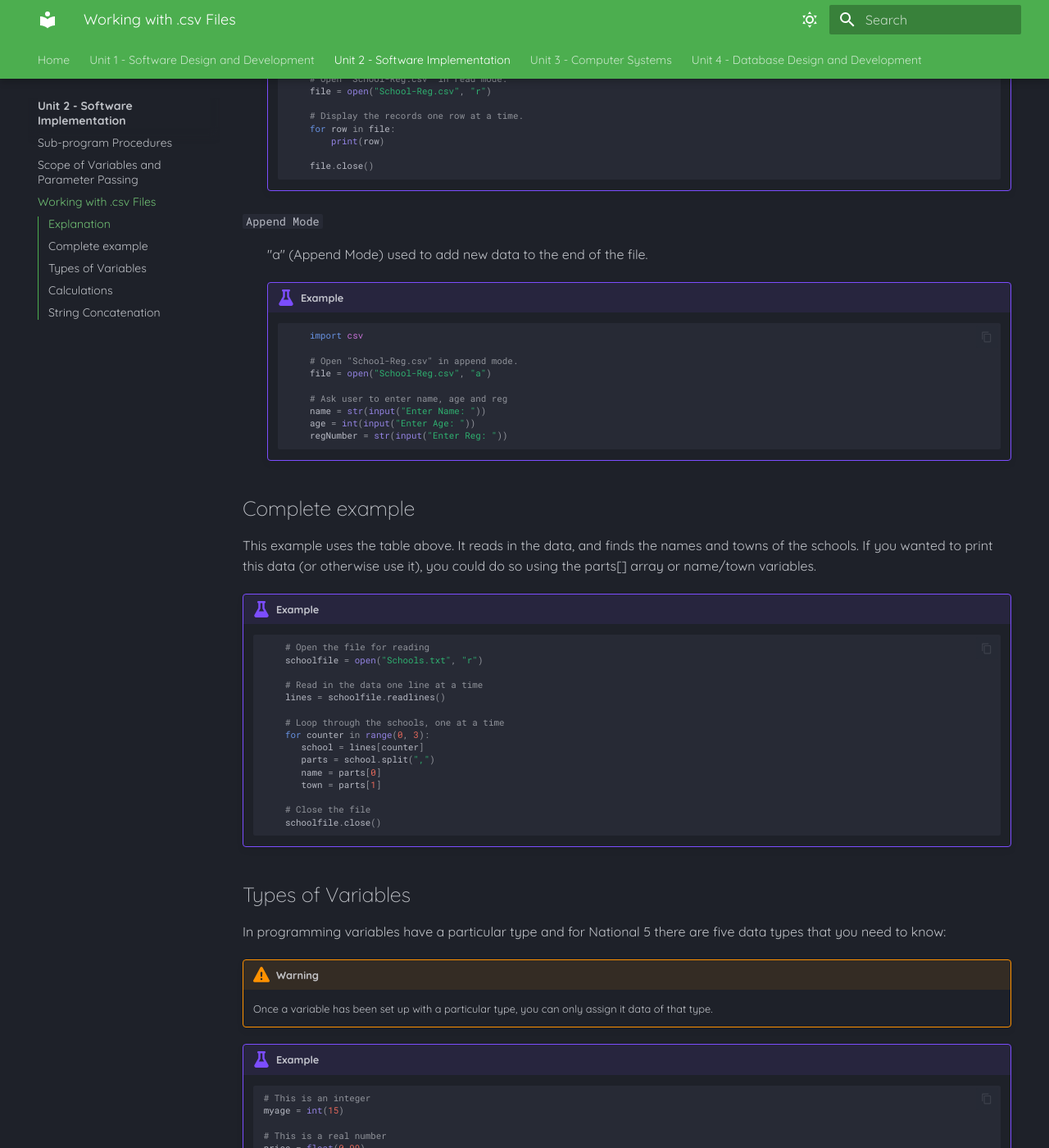
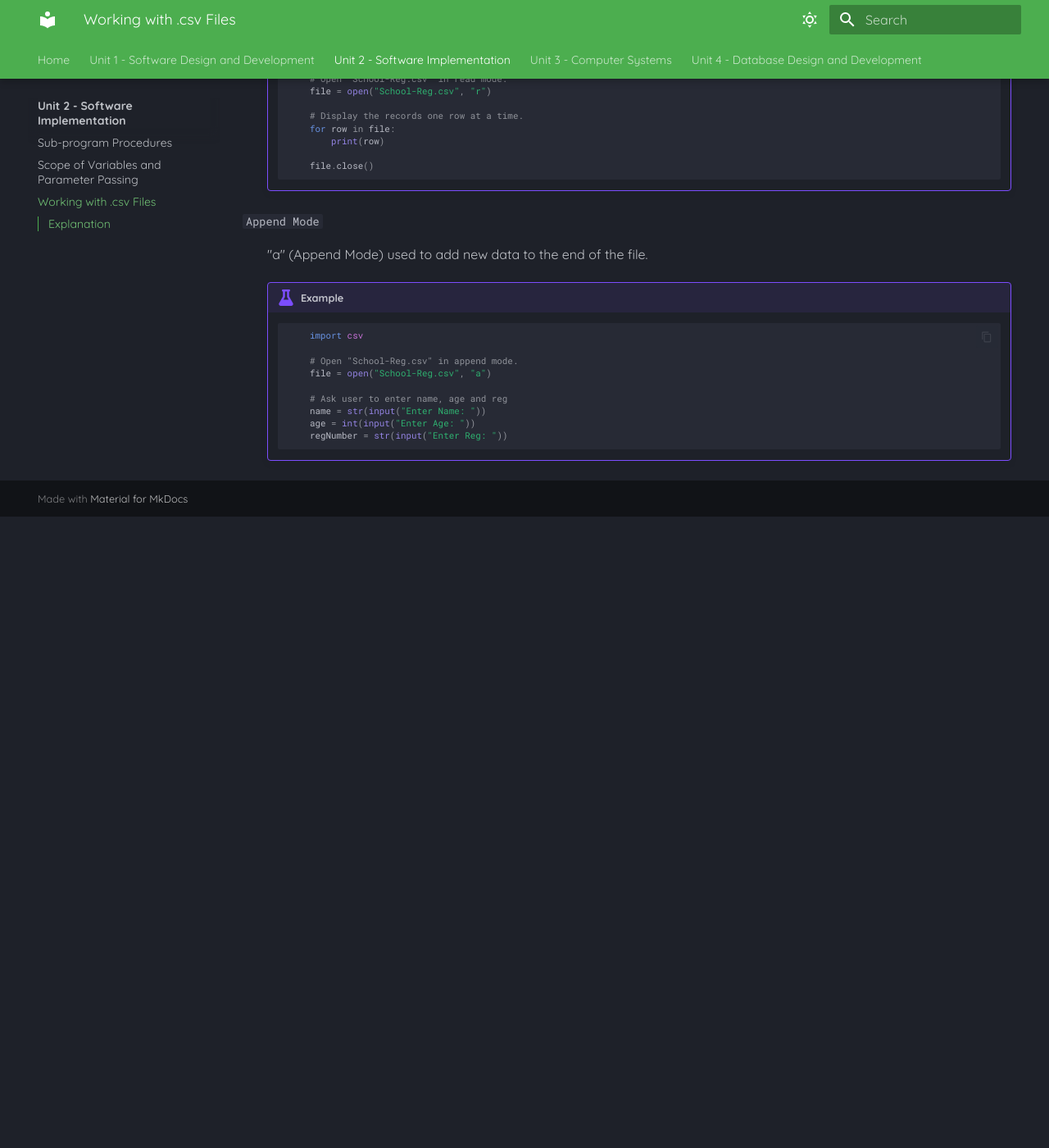
Before and after one commit to Mr-Wood-CS/Higher-Computing-Science-MD-Files, an MkDocs documentation site: the page built from docs/SI/06-Working-with-Files-(csv).md, in a window 1280 px wide and 1400 px high, scrolled down 1717 px. Shown: the whole window at 82% size. Built offline with MkDocs 1.6.1 and Material for MkDocs 9.7.7, drawn with Linux system fonts in a browser that asks for light colours; after the commit the page ends 2347 px from its top, so only the background shows below that; some of the changed text lies outside the part shown.

Commit message:
Update 06-Working-with-Files-(csv).md

````diff
--- a/docs/SI/06-Working-with-Files-(csv).md
+++ b/docs/SI/06-Working-with-Files-(csv).md
@@ -96,115 +96,3 @@ The options are:
 			age = int(input("Enter Age: "))
 			regNumber = str(input("Enter Reg: "))
 		```
-
-
-## Complete example
-This example uses the table above. It reads in the data, and finds the names and towns of the schools. If you wanted to print this data (or otherwise use it), you could do so using the parts[] array or name/town variables.
-
-!!! example
-
-	```Python
-		# Open the file for reading
-		schoolfile = open("Schools.txt", "r")
-
-		# Read in the data one line at a time
-		lines = schoolfile.readlines()
-
-		# Loop through the schools, one at a time
-		for counter in range(0, 3):
-		   school = lines[counter]
-		   parts = school.split(",")
-		   name = parts[0]
-		   town = parts[1]
-
-		# Close the file
-		schoolfile.close()
-	```
-
-
-## Types of Variables
-
-In programming variables have a particular type and for National 5 there are five data types that you need to know:
-
-
-
-!!! warning
-
-    Once a variable has been set up with a particular type, you can only assign it data of that type.
-
-
-!!! example
-	```Python
-	# This is an integer
-	myage = int(15)
-
-	# This is a real number
-	price = float(0.99)
-
-	# This is a string
-	faveSubject = str("Computing")
-
-	# This is a character
-	firstInitial = char("F")
-
-	# This is a Boolean
-	isStudent = bool(1)
-	```
-
-## Calculations
-
-Python programs will often carry out calculations with operators. The result is usually stored in a variable:
-
-!!! example
-```Python
-num1 = 5
-num2 = 7
-sum = num1 + num2
-```
-
-You can use the following operators:
-
-!!! example
-	```Python
-	# Three variables
-	num1 = 5
-	num2 = 7
-	sum = 0.0
-
-	# Addition
-	sum = num1 + num2
-
-	# Subtraction
-	sum = num1 - num2
-
-	# Division
-	sum = num1 / num2
-
-	# Multiplication
-	sum = num1 * num2
-
-	# Raise to a power
-	sum = num1 ** num2
-
-	#Note that “raising to the power” means, for example, num1**num2.
-
-	#To square or cube a number, you would say:
-	square = num1 ** 2
-	cube = num1 ** 3
-	```
-
-## String Concatenation
-
-String concatenation is the term used when **joining** two strings.
-
-!!! example
-	```Python
-	word1 = “Hello”
-	word2 = “World”
-
-	sentence = word1 + word2
-	```
-
-!!! tip
-
-    The example above doesn’t include a space, you would have to add a space to the end of **“Hello”** or the beginning of **“World”**.
````
